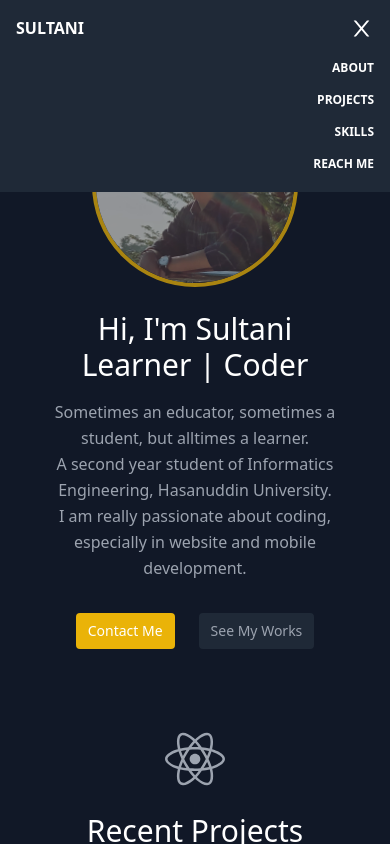
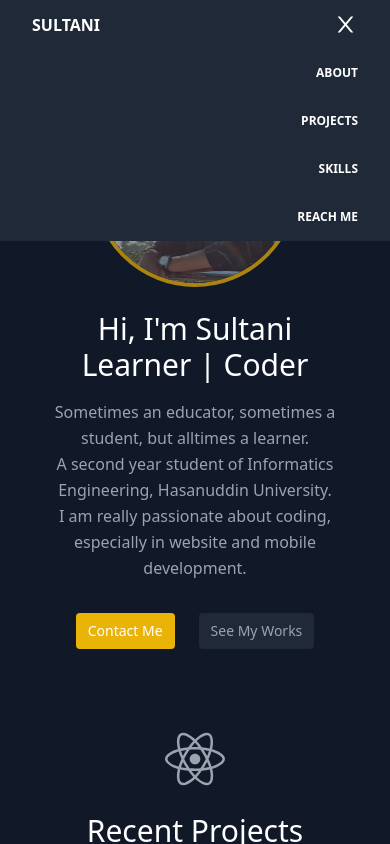
Before and after one commit to ahmadsultani/ahmadsultani.github.io, a React (Create React App) app: page / in a window 390 px wide. Both pictures are taken after a click on the button 361 px from the left and 28 px from the top of the page. Shown: the top 844 px of the page. Built offline with nearby package versions, Linux system fonts and the light colour scheme.

Commit message:
adding classnames, navbutton animation

```diff
--- a/package.json
+++ b/package.json
@@ -11,6 +11,7 @@
     "@types/node": "^16.7.13",
     "@types/react": "^18.0.0",
     "@types/react-dom": "^18.0.0",
+    "classnames": "^2.3.2",
     "react": "^18.2.0",
     "react-dom": "^18.2.0",
     "react-icons": "^4.4.0",
--- a/src/components/Navbar.tsx
+++ b/src/components/Navbar.tsx
@@ -1,61 +1,55 @@
-import { useState } from 'react';
+import { useState } from "react";
+import classNames from "classnames";
 
-import { AiOutlineMenu, AiOutlineClose } from 'react-icons/ai';
+import { AiOutlineMenu, AiOutlineClose } from "react-icons/ai";
 
 function Navbar() {
   const [isNavOpen, setIsNavOpen] = useState(false);
+
+  const navMenuClass = classNames(
+    "z-50 flex justify-end w-full h-0 opacity-0 transition duration-500 ease-out lg:hidden",
+    {
+      "visible opacity-100 h-auto": isNavOpen,
+      invisible: !isNavOpen
+    }
+  );
 
   function toggleNav() {
     setIsNavOpen((prev: boolean) => !prev);
   }
 
   return (
-    <nav id="navbar" className="fixed top-0 z-10 w-full flex items-center justify-between px-4 sm:px-8 py-3 bg-gray-800">
-      <div className="w-full flex flex-wrap">
-        <div className="lg:w-1/2 w-full flex justify-between">
+    <nav
+      id="navbar"
+      className="fixed top-0 z-10 w-full items-center justify-between"
+    >
+      <div className="w-full flex flex-wrap bg-gray-800 px-8 py-3">
+        <div className="lg:w-1/2 w-full items-center flex justify-between">
           <a
-            className="title-font text-md font-bold inline-block mr-4 py-1 whitespace-no-wrap uppercase text-white"
+            className="title-font text-md font-bold uppercase text-white"
             href="#about"
           >
             Sultani
           </a>
           <button
-            className="cursor-pointer mx-0 text-xl block lg:hidden"
+            className="cursor-pointer mx-0 text-xl block lg:hidden rotate-0 active:rotate-[120deg] duration-200 outline-none focus:outline-none"
             type="button"
             onClick={toggleNav}
           >
-            {isNavOpen ? <AiOutlineClose size={25} color="white" /> : <AiOutlineMenu size={25} color="white" />}
+            {isNavOpen ? (
+              <AiOutlineClose size={25} color="white" />
+            ) : (
+              <AiOutlineMenu size={25} color="white" />
+            )}
           </button>
         </div>
-        <div className={isNavOpen ? "flex w-full justify-end " : "hidden"}>
-          <ul className="flex flex-col w-full list-none mt-2">
-            {[
-              { name: 'About', href: '#about' },
-              { name: 'Projects', href: '#projects' },
-              { name: 'Skills', href: '#skills' },
-              { name: 'Reach Me', href: '#connect' },
-            ].map((item) => (
-              <li className="nav-item w-full" key={item.name}>
-                <a
-                  className="py-2 flex text-xs w-full uppercase font-bold text-white hover:opacity-75 hover:bg-gray-700"
-                  href={item.href}
-                  onClick={toggleNav}
-                ><p className="w-full text-right">{item.name}</p>
-                </a>
-              </li>
-            ))}
-          </ul>
-        </div>
-        <div
-          className="lg:flex w-1/2 hidden"
-          id="example-navbar-danger"
-        >
+        <div className="lg:flex w-1/2 hidden" id="example-navbar-danger">
           <ul className="flex w-full justify-end list-none">
             {[
-              { name: 'About', href: '#about' },
-              { name: 'Projects', href: '#projects' },
-              { name: 'Skills', href: '#skills' },
-              { name: 'Reach Me', href: '#connect' },
+              { name: "About", href: "#about" },
+              { name: "Projects", href: "#projects" },
+              { name: "Skills", href: "#skills" },
+              { name: "Reach Me", href: "#connect" },
             ].map((item) => (
               <li className="nav-item" key={item.name}>
                 <a
@@ -69,8 +63,28 @@ function Navbar() {
           </ul>
         </div>
       </div>
+      <div className={navMenuClass}>
+        <ul className="flex flex-col w-full list-none">
+          {[
+            { name: "About", href: "#about" },
+            { name: "Projects", href: "#projects" },
+            { name: "Skills", href: "#skills" },
+            { name: "Reach Me", href: "#connect" },
+          ].map((item) => (
+            <li className="w-full bg-gray-800" key={item.name}>
+              <a
+                className="px-8 py-4 flex text-xs w-full uppercase font-bold text-white hover:opacity-75 hover:bg-gray-700"
+                href={item.href}
+                onClick={toggleNav}
+              >
+                <p className="w-full text-right">{item.name}</p>
+              </a>
+            </li>
+          ))}
+        </ul>
+      </div>
     </nav>
-  )
+  );
 }
 
 export default Navbar;
```
Also changed, not shown: 1 other file (tests, documents, lock files or other folders).
